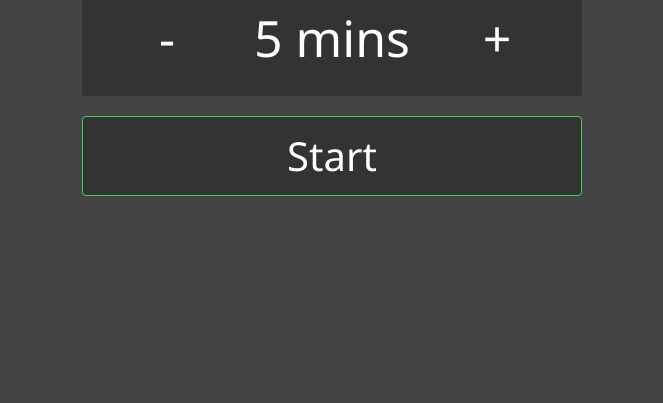
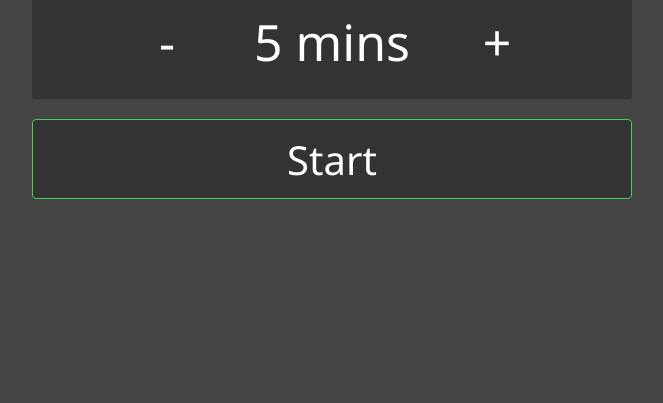
Before and after one commit to OmicronPersei/PomodoroFCCProject, a website: page index.html in a window 1280 px wide. Shown: the part 397-800 px from the top of the page, without its empty margins (308-971 px from the left). Drawn offline with nearby package versions, Linux system fonts and the light colour scheme.

Commit message:
Style improvements.

```diff
--- a/pageStyle.css
+++ b/pageStyle.css
@@ -6,24 +6,31 @@ body {
 }
 
 .btn.btn-default {
-  background-color: #444;
+  background-color: #333;
   color: white;
-
+  border-width: 0px;
   min-height: 80px;
   min-width: 100px;
   font-size: 40px;
+  font-weight: 100;
   margin: 5px;
 }
 
+.btn.btn-default:active {
+  background-color: #333;
+  color: white;
+}
+
 .pomodoroContainer {
-  width: 600px;
-  height: 600px;
-  margin: 100px auto auto auto;
+  width: 700px;
+  height: 700px;
+  margin: 25px auto auto auto;
   padding: 50px;
   font-size: 40px;
   border-style: solid;
   border-width: 0px;
   border-color: #666;
+  display: table;
 }
 
 .timeSelector {
@@ -58,22 +65,17 @@ body {
 }
 
 .timeSelector .btn.btn-default {
-  border-width: 0px;
-  background-color: #333;
+  font-size: 50px;
+  font-weight: 100;
 }
 
 .timeSelector .btn.btn-default.minuteDisplayButton {
-  border-width: 0px;
-  background-color: #333;
   min-width: 210px
 }
 
-.timeSelector .btn.btn-default {
-  min-height: 80px;
-  min-width: 100px;
-  font-size: 50px;
-  font-weight: 500;
-  margin: 5px;
+.initialInputDisplay {
+  display: table-cell;
+  vertical-align: middle;
 }
 
 .initialInputDisplay .btn.btn-default:active {
@@ -84,7 +86,6 @@ body {
 .initialInputDisplay .startButton {
   border-width: 1px;
   border-color: #49d155;
-  background-color: #333;
   margin: 0px;
   width: 100%;
 }
```
